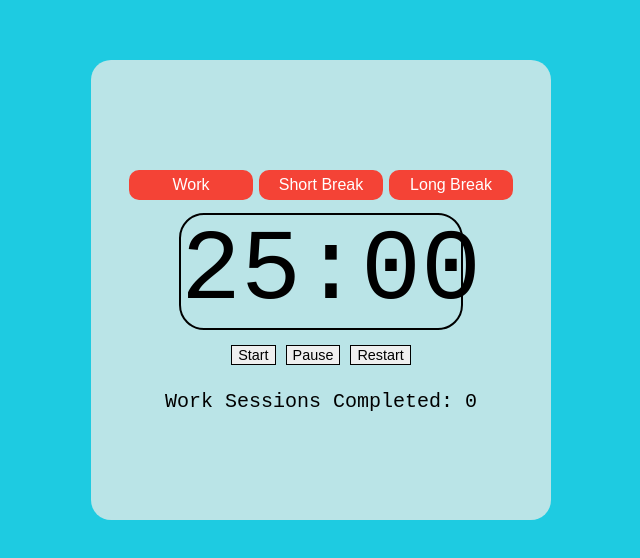
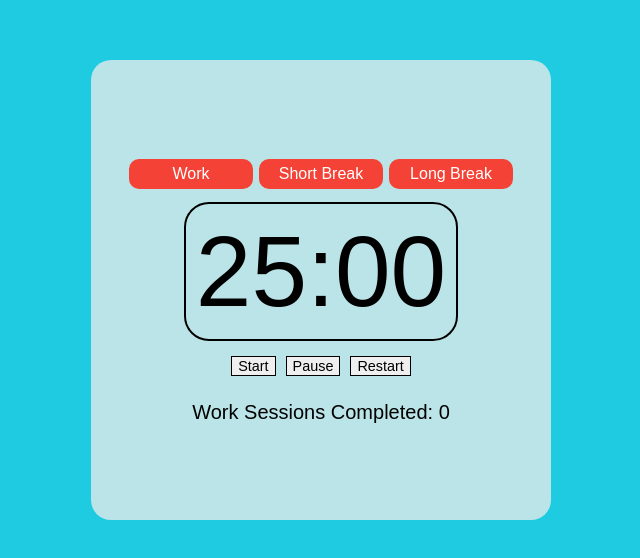
Before and after one commit to ElvisLin125/pomodoro, a React (Create React App) app: page / in a window 1280 px wide. Shown: the part 110-668 px from the top of the page, without its empty margins (319-959 px from the left). Built offline with nearby package versions, Linux system fonts and the light colour scheme.

Commit message:
UI fixed, Alert added

```diff
--- a/src/components/timer.js
+++ b/src/components/timer.js
@@ -55,6 +55,7 @@ class Timer extends React.Component {
             if (this.state.timerType === "work") {
                 timesCompleted++;
             }
+            alert("TIME'S UP")
         }
 
         this.setState({minutes: minutes, seconds: seconds, timesCompleted: timesCompleted});
--- a/src/styles/components/timer.scss
+++ b/src/styles/components/timer.scss
@@ -32,9 +32,10 @@
     text-align: center;
     border: 2px solid black;
     border-radius: 25px;
-    width: 70%;
-    margin: 10px;
+    margin-top: 10px;
+    margin-bottom: 10px;
     transition: 100ms linear;
+    padding: 10px;
 
     &:hover {
         transform: translate(10px);
--- a/src/styles/main.scss
+++ b/src/styles/main.scss
@@ -7,6 +7,6 @@
     float: left;
 }
 
-div {
-    font-family: monospace;
+body {
+    font-family: sans-serif;
 }
```
